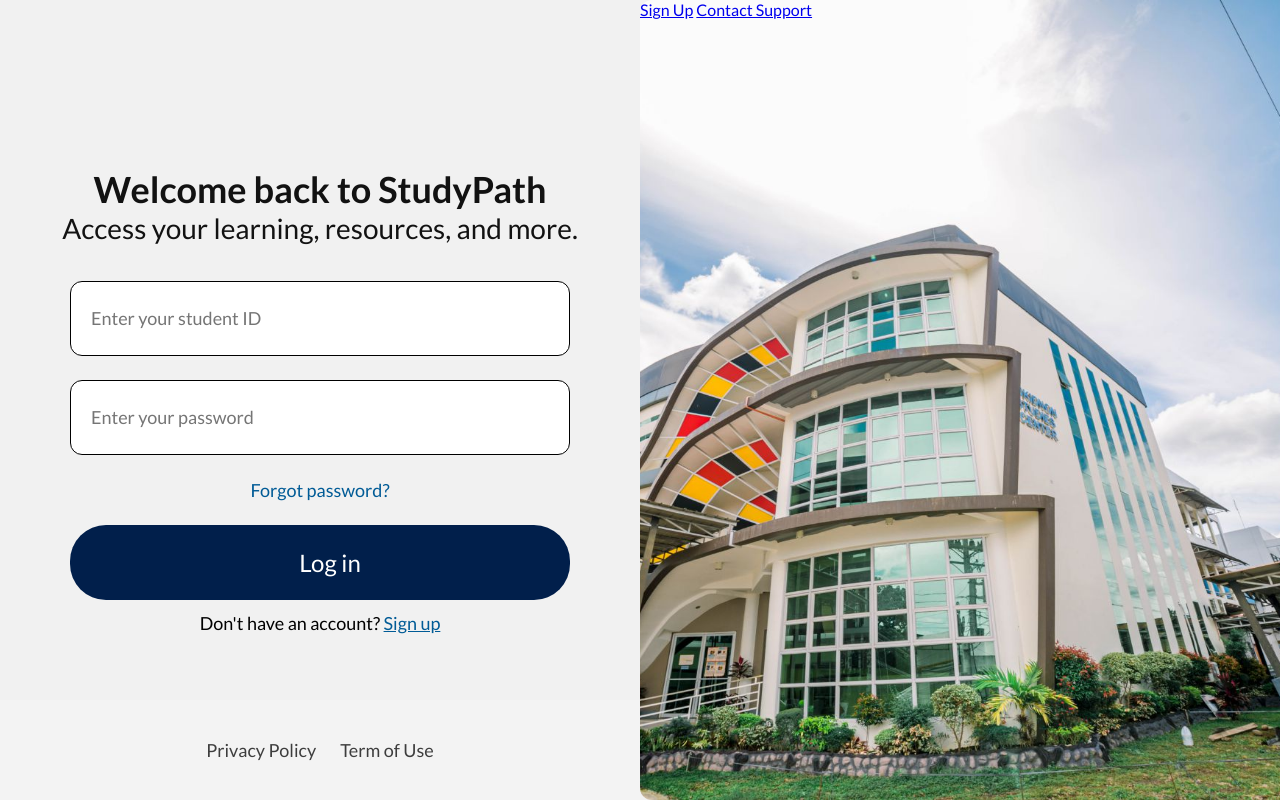
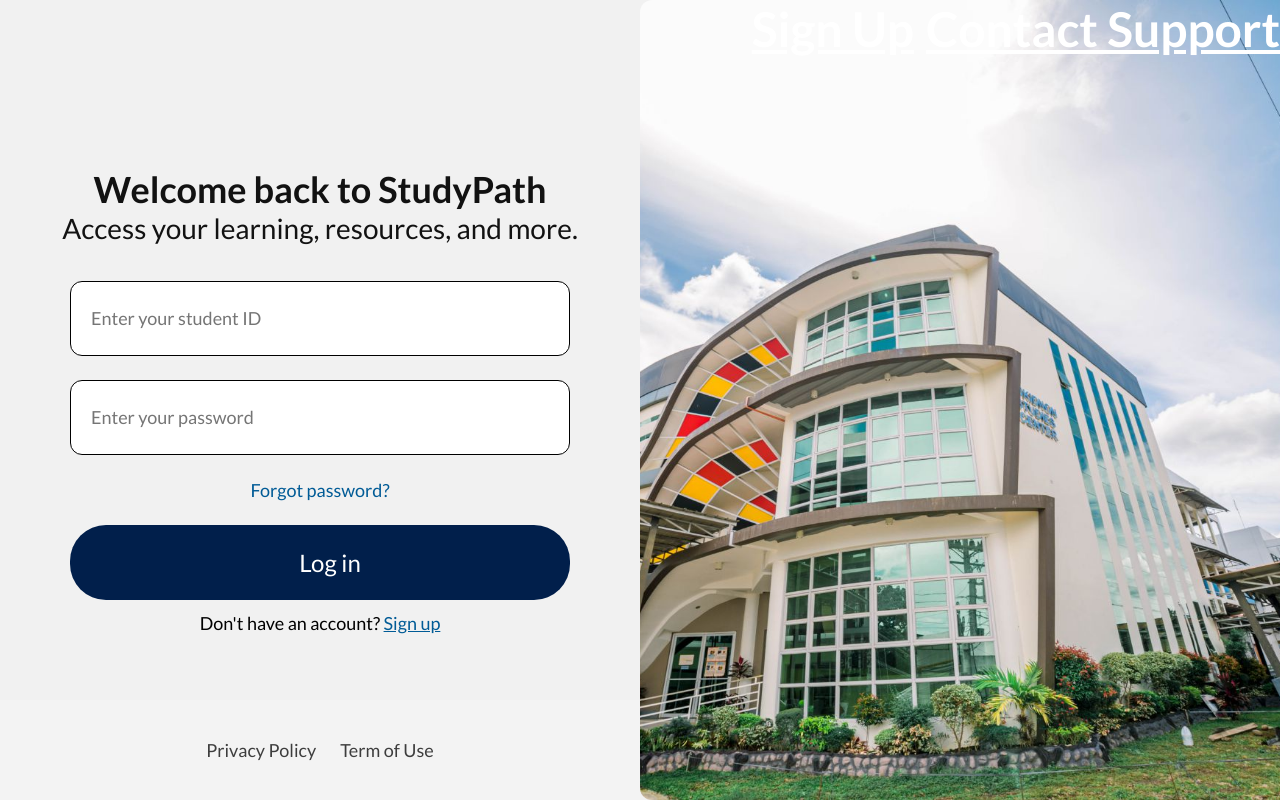
Before and after one commit to oneetnwt/studypath, a Django app: template studypath/registration/templates/login.html in a window 1280 px wide. Run offline with Django 5.2, Linux system fonts and the light colour scheme; the template is opened without the code that fills it, so the values that code supplies are empty.

Commit message:
modified files

```diff
--- a/studypath/registration/static/css/styles.css
+++ b/studypath/registration/static/css/styles.css
@@ -148,8 +148,21 @@ input::-webkit-inner-spin-button {
     background: url('/static/img/bsc.jpg') lightgray -409.449px 0px / 213.736% 100% no-repeat;
     width: 50%;
     height: 100vh;
-    display: inline-block;
+    display: flex;
     gap: 20px;
-    justify-content: center;
-    align-items: center;
+    justify-content: right;
+    align-items: right;
 }
+
+.right > .text {
+    display: flex;
+    gap: 12px;
+}
+
+.right > .text > a {
+    color: #FFF;
+    font-size: 48px;
+    font-style: normal;
+    font-weight: 700;
+    line-height: normal;
+}
--- a/studypath/registration/templates/base.html
+++ b/studypath/registration/templates/base.html
@@ -4,7 +4,8 @@
 <head>
     <meta charset="UTF-8">
     <meta name="viewport" content="width=device-width, initial-scale=1.0">
-    <link rel="stylesheet" href="{% static '/css/styles.css' %}">
+    <link rel="icon" href="{% static 'assets/BUKSU-BRAND-LOGO.png' %}">
+    <link rel="stylesheet" href="{% static 'css/styles.css' %}">
     <title>
     {% block title %}
         StudyPath
--- a/studypath/registration/templates/login.html
+++ b/studypath/registration/templates/login.html
@@ -9,6 +9,7 @@
         <p id="description">Access your learning, resources, and more.</p>
 
         <form action="login" method="post">
+            {# {% csrf_token %} #}
             <input type="number" name="studentID" placeholder="Enter your student ID">
             <input type="password" name="password" placeholder="Enter your password">
             <div class="forgot-password">
@@ -24,7 +25,9 @@
     </div>
     {# Right #}
     <div class="right">
-        <a href="#">Sign Up</a>
-        <a href="#">Contact Support</a>
+        <div class="text">
+            <a href="register">Sign Up</a>
+            <a href="#">Contact Support</a>
+        </div>
     </div>
 {% endblock %}
--- a/studypath/registration/urls.py
+++ b/studypath/registration/urls.py
@@ -3,4 +3,5 @@ from . import views
 
 urlpatterns = [
     path('login', views.login, name='login'),
+    path('register', views.register, name='register'),
 ]
--- a/studypath/studypath/settings.py
+++ b/studypath/studypath/settings.py
@@ -37,7 +37,8 @@ INSTALLED_APPS = [
     'django.contrib.sessions',
     'django.contrib.messages',
     'django.contrib.staticfiles',
-    'registration'
+    'registration',
+    'app'
 ]
 
 MIDDLEWARE = [
@@ -118,7 +119,7 @@ USE_TZ = True
 
 STATIC_URL = 'static/'
 STATICFILES_DIRS = [
-    "static",
+   BASE_DIR / "static",
 ]
 
 # Default primary key field type
--- a/studypath/studypath/urls.py
+++ b/studypath/studypath/urls.py
@@ -19,5 +19,6 @@ from django.urls import path, include
 
 urlpatterns = [
     path('admin/', admin.site.urls),
-    path('', include('registration.urls')),
+    path('', include('app.urls')),
+    path('auth/', include('registration.urls')),
 ]
```
Also changed, not shown: studypath/registration/views.py (+7 -0 lines), 1 other file.
